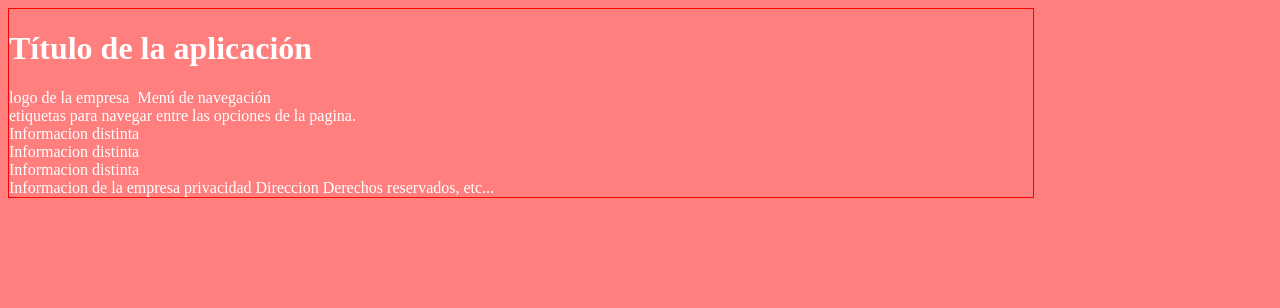
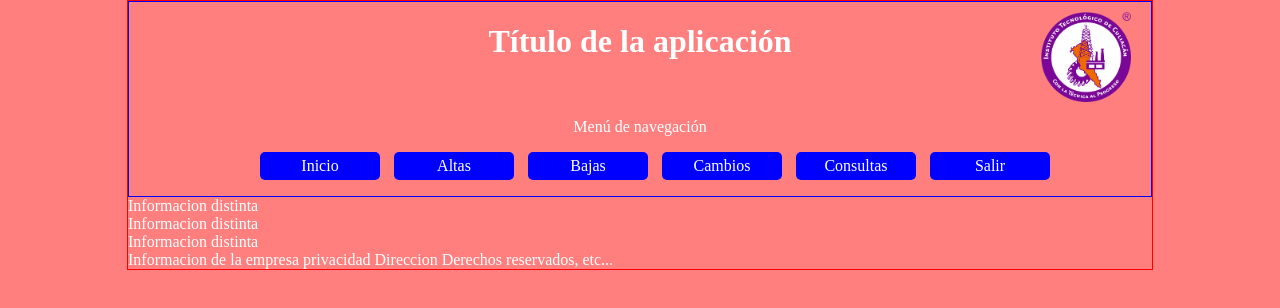
Before and after one commit to PWEduardoBojorquez/PW2171, a plain HTML site: page miprimerHTML5.html in a window 1280 px wide. Drawn offline with Linux system fonts and the light colour scheme.

Commit message:
Ejemplo02 CSS3

```diff
--- a/CSS/ESTILO.css
+++ b/CSS/ESTILO.css
@@ -24,7 +24,27 @@ body {
 	color: white;/*Color Letra*/
 	/*Atributo: Valor;*/
 	font-size: 16px; /*Tamaño de la fuente*/
+	margin: 0px auto;
 	max-width: 1024px; /*Ancho de pantalla predeterminado 1024*/
-
+}
+header {
+	border: 1px solid blue;
+	text-align: center;
 
 }
+header img {
+		float: right;
+		width: 90px;
+		margin: -70px 20px 0px 0px
+}
+header nav ul li{
+	/*border: 1px solid tomato;*/
+	display: inline-block;
+	background: blue;
+	border-radius: 5px;
+	color: white;
+	margin: 0px 10px 0px 0px;
+	padding: 5px 10px;
+	width: 100px;
+
+}
--- a/miprimerHTML5.html
+++ b/miprimerHTML5.html
@@ -22,11 +22,17 @@ Aside= Muestra informacion tangencial de la pagina (Contenido que nadie le impor
 <body>
 	<header>
 		<H1> Título de la aplicación  </H1>
-		logo de la empresa
-		<img src="" alt="">
-		Menú de navegación <br>
+		<img src="img/logotec.png" alt="logo">
+		<br> <br>Menú de navegación <br>
 		<nav>
-			etiquetas para navegar entre las opciones de la pagina.
+			<ul>
+			<li>Inicio</li>
+			<li>Altas</li>
+			<li>Bajas</li>
+			<li>Cambios</li>
+			<li>Consultas</li>
+			<li>Salir</li>
+			</ul>
 		</nav>
 	</header>
 	<article></article>
```
Also changed, not shown: IMG/LOGO_TEC_PNG_OK.png (added), IMG/logotec.png (added), 1 other file.
